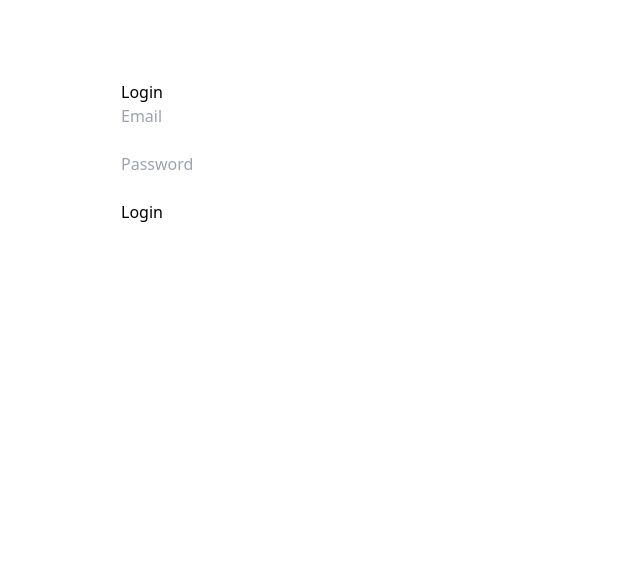
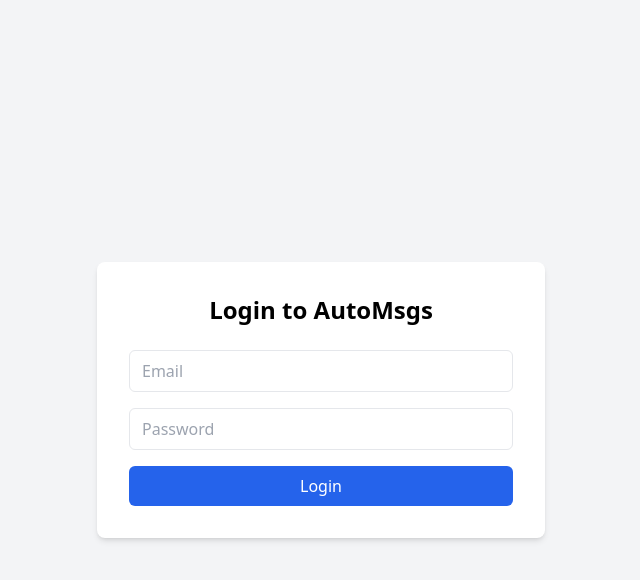
Before and after one commit to Aslammohammad-01/automsgs-frontend, a React (Vite) app: page /login in a window 1280 px wide. Shown: the top 580 px of the page, without its empty margins (319-959 px from the left). Built offline with nearby package versions, Linux system fonts and the light colour scheme.

Commit message:
code updated

```diff
--- a/src/pages/Login.jsx
+++ b/src/pages/Login.jsx
@@ -15,61 +15,61 @@
     try {
       const res = await fetch(`${API_BASE_URL}/login`, {
         method: "POST",
-        headers: {
-          "Content-Type": "application/json",
-        },
-        credentials: "include", // ✅ REQUIRED
+        headers: { "Content-Type": "application/json" },
+        credentials: "include",
         body: JSON.stringify({ email, password }),
       });
 
       const text = await res.text();
+      if (!res.ok) throw new Error(text);
 
-      if (!res.ok) {
-        throw new Error(text || "Invalid login credentials");
-      }
-
-      // ✅ success → redirect
       window.location.href = "/dashboard";
     } catch (err) {
-      console.error(err);
       setMessage("Login failed. Please try again.");
     } finally {
       setLoading(false);
     }
   };
 
-  // ✅ THIS WAS MISSING
   return (
-    <div style={{ maxWidth: 400, margin: "80px auto" }}>
-      <h2>Login</h2>
+    <div className="min-h-screen flex items-center justify-center bg-gray-100">
+      <div className="w-full max-w-md bg-white rounded-lg shadow-md p-8">
+        <h2 className="text-2xl font-bold text-center mb-6">
+          Login to AutoMsgs
+        </h2>
 
-      <form onSubmit={handleLogin}>
+        <form onSubmit={handleLogin} className="space-y-4">
           <input
             type="email"
             placeholder="Email"
+            className="w-full border rounded-md px-3 py-2"
             value={email}
             onChange={(e) => setEmail(e.target.value)}
             required
           />
 
-        <br /><br />
-
           <input
             type="password"
             placeholder="Password"
+            className="w-full border rounded-md px-3 py-2"
             value={password}
             onChange={(e) => setPassword(e.target.value)}
             required
           />
 
-        <br /><br />
-
-        <button type="submit" disabled={loading}>
+          <button
+            type="submit"
+            disabled={loading}
+            className="w-full bg-blue-600 text-white py-2 rounded-md hover:bg-blue-700 transition"
+          >
             {loading ? "Logging in..." : "Login"}
           </button>
         </form>
 
-      {message && <p style={{ color: "red" }}>{message}</p>}
+        {message && (
+          <p className="text-red-600 text-center mt-4">{message}</p>
+        )}
+      </div>
     </div>
   );
 }
```
Lines whose indentation alone changed are shown as unchanged.
